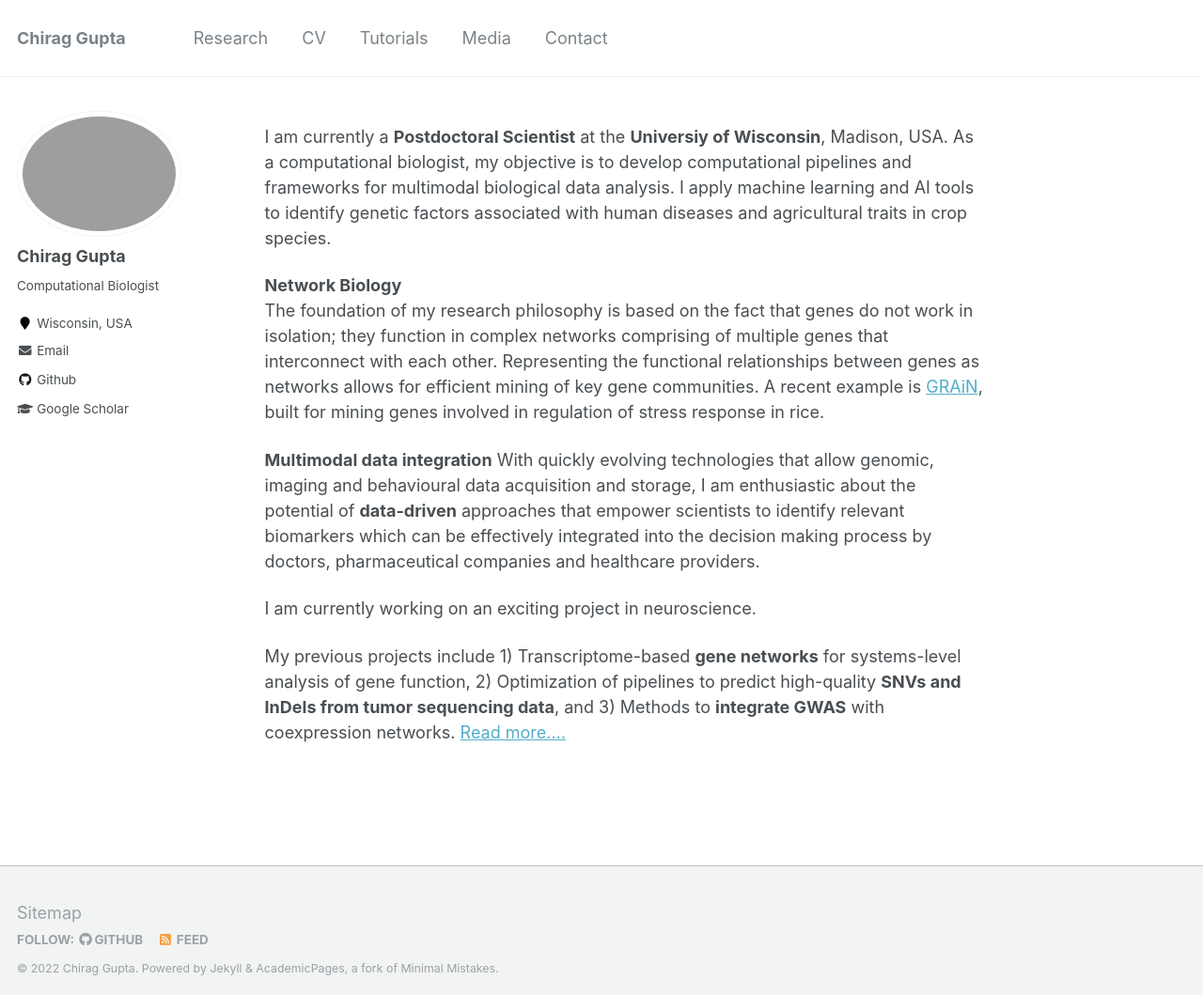
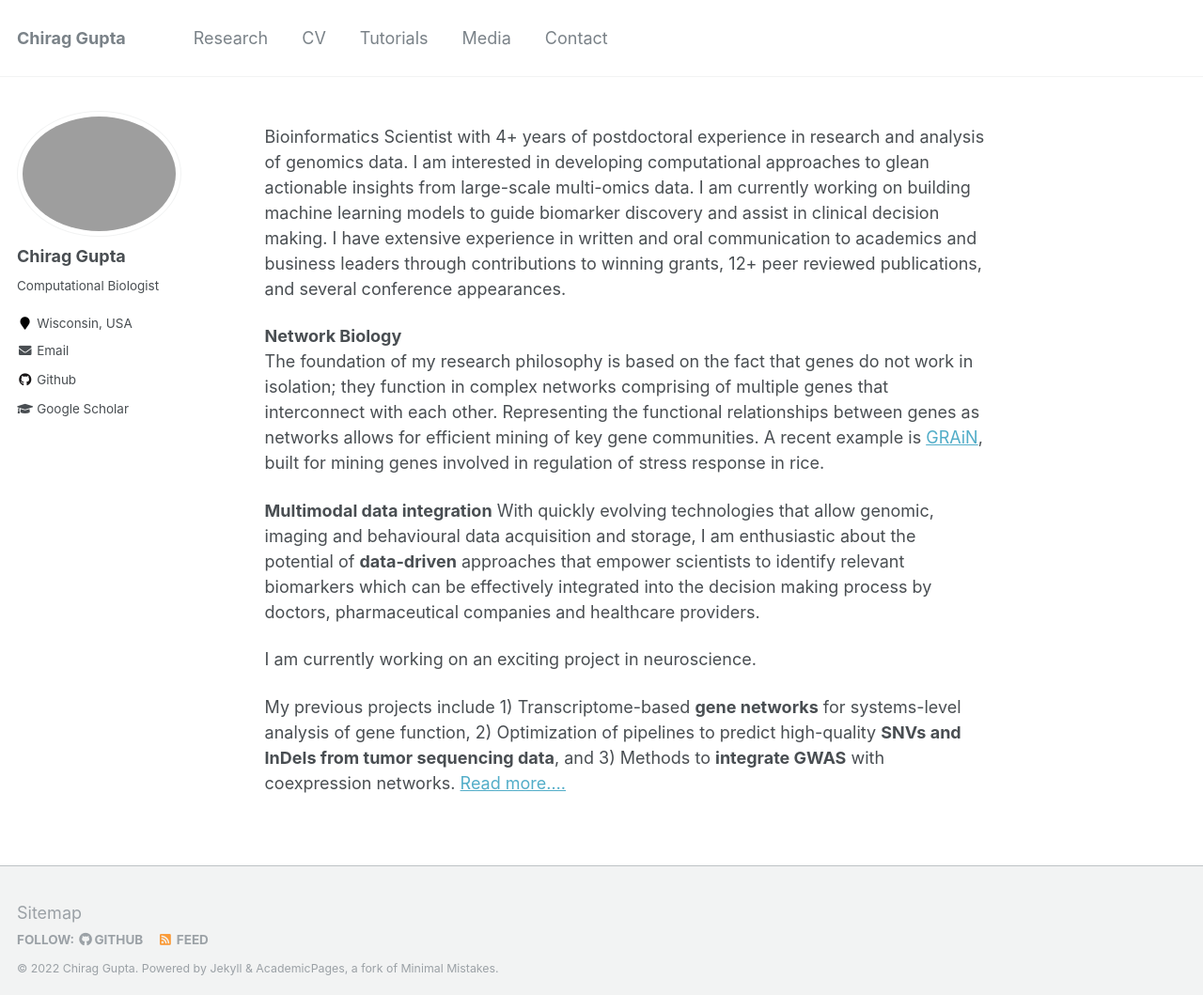
Before and after one commit to cngupta/cngupta.github.io, a Jekyll site: the page built from _pages/about.md, in a window 1280 px wide and 1059 px high. Shown: the whole window at 94% size. Built offline with Jekyll 4.4.1, drawn with Linux system fonts in a browser that asks for light colours.

Commit message:
Update about.md

```diff
--- a/_pages/about.md
+++ b/_pages/about.md
@@ -9,7 +9,7 @@
 ---
 
 
-I am currently a **Postdoctoral Scientist** at the **Universiy of Wisconsin**, Madison, USA. As a computational biologist, my objective is to develop computational pipelines and frameworks for multimodal biological data analysis. I apply  machine learning and AI tools to identify genetic factors associated with human diseases and agricultural traits in crop species.
+Bioinformatics Scientist with 4+ years of postdoctoral experience in research and analysis of genomics data. I am interested in developing computational approaches to glean actionable insights from large-scale multi-omics data. I am currently working on building machine learning models to guide biomarker discovery and assist in clinical decision making. I have extensive experience in written and oral communication to academics and business leaders through contributions to winning grants, 12+ peer reviewed publications, and several conference appearances.
 
 **Network Biology**<br>
 The foundation of my research philosophy is based on the fact that genes do not work in isolation;
```
